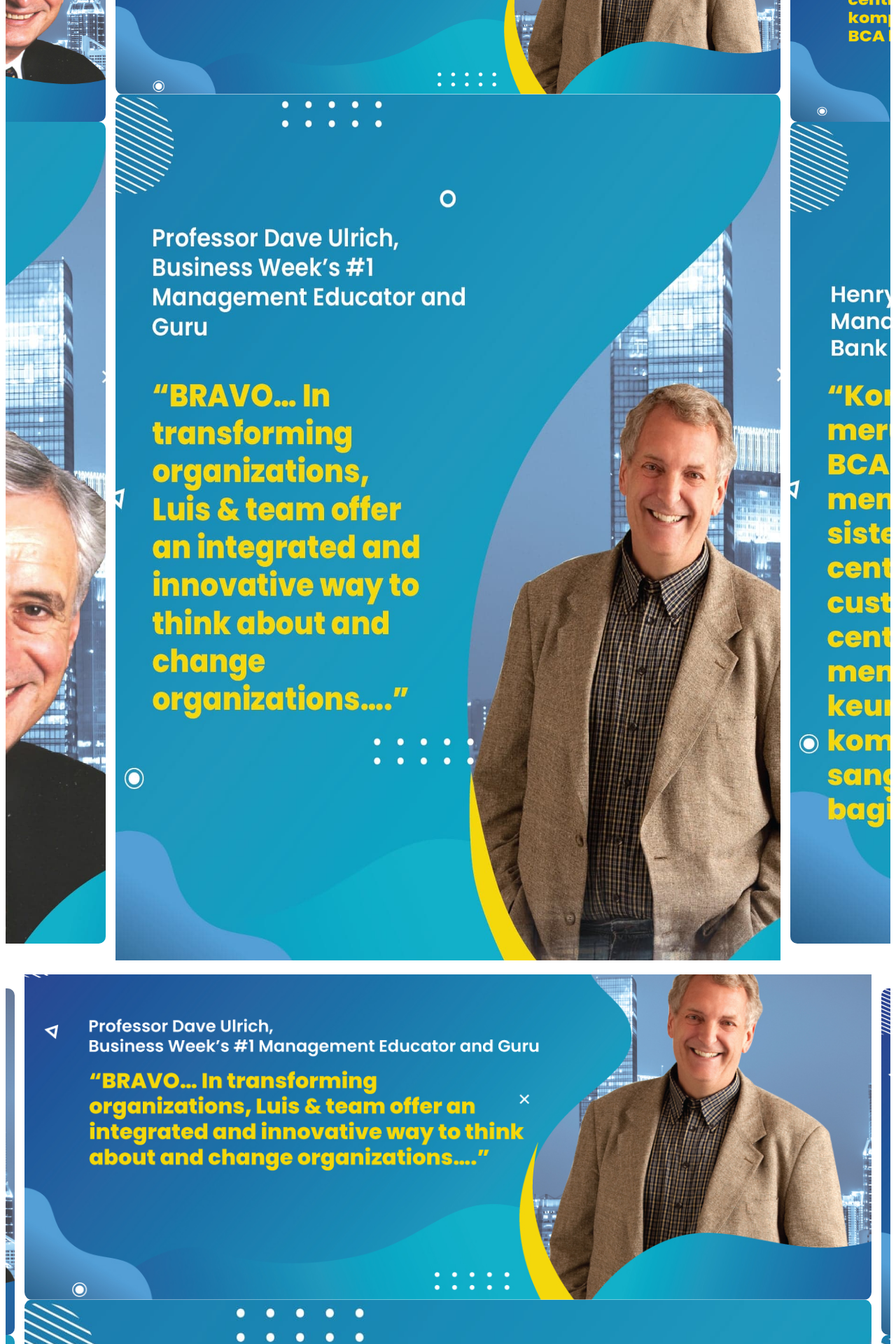
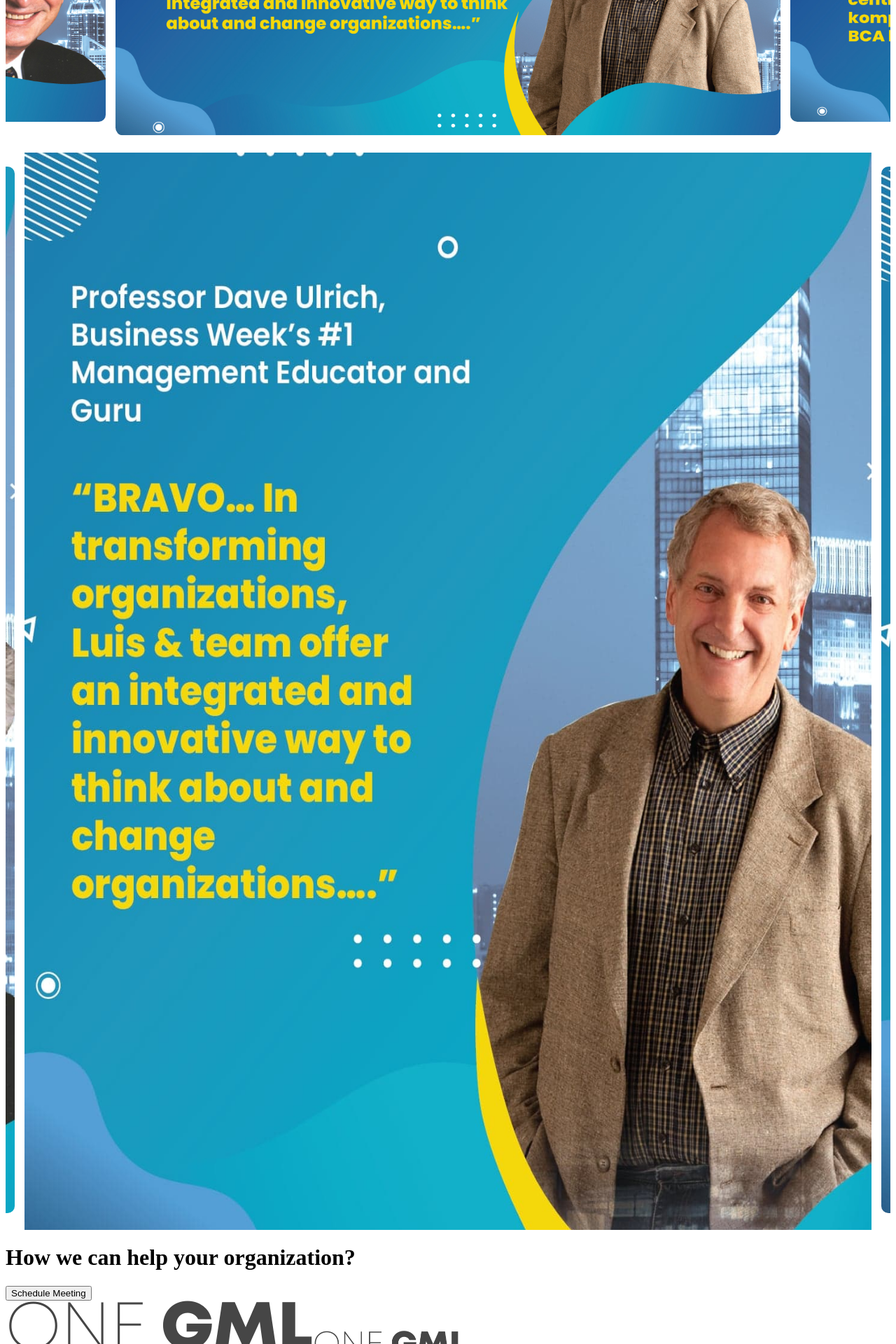
Before and after one commit to rifkysetiadji/nextjs-tailwindcss, a Next.js app: page / in a window 1280 px wide. Shown: the part 920-2840 px from the top of the page at 70% size. Built offline with nearby package versions, Linux system fonts and the light colour scheme.

Commit message:
compress img

```diff
--- a/components/Carousel.js
+++ b/components/Carousel.js
@@ -2,28 +2,14 @@ import React from 'react'
 import Slider from "react-slick";
 import Image from 'next/image'
 const settings = {
-
-        centerMode: true,
+    centerMode: true,
     dots: true,
     infinite: true,
     speed: 500,
     centerPadding:"150px",
     slidesToShow: 1,
     slidesToScroll: 1,
-    responsive:[
-      {
-          breakpoint: 600,
-          settings: {
-              centerPadding: "20px",
-            //   centerMode:false,
-              arrows:false,
-              // nextArrow: null,
-              // prevArrow: null,
-              dots:true,
-              // dotsClass: `slick-dots ${style.dots_mobile}`,
-          }
-        },
-  ]
+
   };
 const settings2 = {
     className: "block md:hidden",
@@ -34,20 +20,6 @@ const settings2 = {
     centerPadding:"20px",
     slidesToShow: 1,
     slidesToScroll: 1,
-//     responsive:[
-//       {
-//           breakpoint: 600,
-//           settings: {
-//               centerPadding: "20px",
-//             //   centerMode:false,
-//               arrows:false,
-//               // nextArrow: null,
-//               // prevArrow: null,
-//               dots:true,
-//               // dotsClass: `slick-dots ${style.dots_mobile}`,
-//           }
-//         },
-//   ]
   };
 export default function Carousel() {
     return (
@@ -55,28 +27,20 @@ export default function Carousel() {
             <div className='hidden md:block'>
             <Slider  {...settings}>
             <div className="slide">
-                <div className='hidden md:block' style={{borderRadius: '10px', overflow: 'hidden'}}>
+                <div  style={{borderRadius: '10px', overflow: 'hidden'}}>
                     <Image  width={958} height={392} src="/images/wts1.jpg" alt="img" layout="responsive"  />
                 </div>
-                <div className='block md:hidden' style={{borderRadius: '10px', overflow: 'hidden'}}>
-                    <Image priority width={1413} height={1746} src="/images/wtsm1.jpg" alt="img" layout="responsive"   />
-                </div>
+
             </div>
             <div className="slide">
-                <div className='hidden md:block' style={{borderRadius: '10px', overflow: 'hidden'}}>
+                <div  style={{borderRadius: '10px', overflow: 'hidden'}}>
                     <Image width={958} height={392} src="/images/wts2.jpg" alt="img" layout="responsive"  />
                 </div>
-                <div className='block md:hidden' style={{borderRadius: '10px', overflow: 'hidden'}}>
-                    <Image  width={1413} height={1746} src="/images/wtsm2.jpg" alt="img" layout="responsive"   />
-                </div>
+
             </div>
-
             <div className="slide">
-                <div className='hidden md:block' style={{borderRadius: '10px', overflow: 'hidden'}}>
+                <div  style={{borderRadius: '10px', overflow: 'hidden'}}>
                     <Image width={958} height={392} src="/images/wts3.jpg" alt="img" layout="responsive"  />
-                </div>
-                <div className='block md:hidden' style={{borderRadius: '10px', overflow: 'hidden'}}>
-                    <Image  width={1413} height={1746} src="/images/wtsm3.jpg" alt="img" layout="responsive"   />
                 </div>
             </div>
 
@@ -87,27 +51,21 @@ export default function Carousel() {
        <div className='block md:hidden'>
         <Slider {...settings2}>
             <div className="slide">
-                <div className='hidden md:block' style={{borderRadius: '10px', overflow: 'hidden'}}>
-                    <Image  width={958} height={392} src="/images/wts1.jpg" alt="img" layout="responsive"  />
-                </div>
-                <div className='block md:hidden' style={{borderRadius: '10px', overflow: 'hidden'}}>
+
+                <div  style={{borderRadius: '10px', overflow: 'hidden'}}>
                     <Image priority width={1413} height={1746} src="/images/wtsm1.jpg" alt="img" layout="responsive"   />
                 </div>
             </div>
             <div className="slide">
-                <div className='hidden md:block' style={{borderRadius: '10px', overflow: 'hidden'}}>
-                    <Image width={958} height={392} src="/images/wts2.jpg" alt="img" layout="responsive"  />
-                </div>
-                <div className='block md:hidden' style={{borderRadius: '10px', overflow: 'hidden'}}>
+
+                <div  style={{borderRadius: '10px', overflow: 'hidden'}}>
                     <Image  width={1413} height={1746} src="/images/wtsm2.jpg" alt="img" layout="responsive"   />
                 </div>
             </div>
 
             <div className="slide">
-                <div className='hidden md:block' style={{borderRadius: '10px', overflow: 'hidden'}}>
-                    <Image width={958} height={392} src="/images/wts3.jpg" alt="img" layout="responsive"  />
-                </div>
-                <div className='block md:hidden' style={{borderRadius: '10px', overflow: 'hidden'}}>
+
+                <div  style={{borderRadius: '10px', overflow: 'hidden'}}>
                     <Image  width={1413} height={1746} src="/images/wtsm3.jpg" alt="img" layout="responsive"   />
                 </div>
             </div>
```
